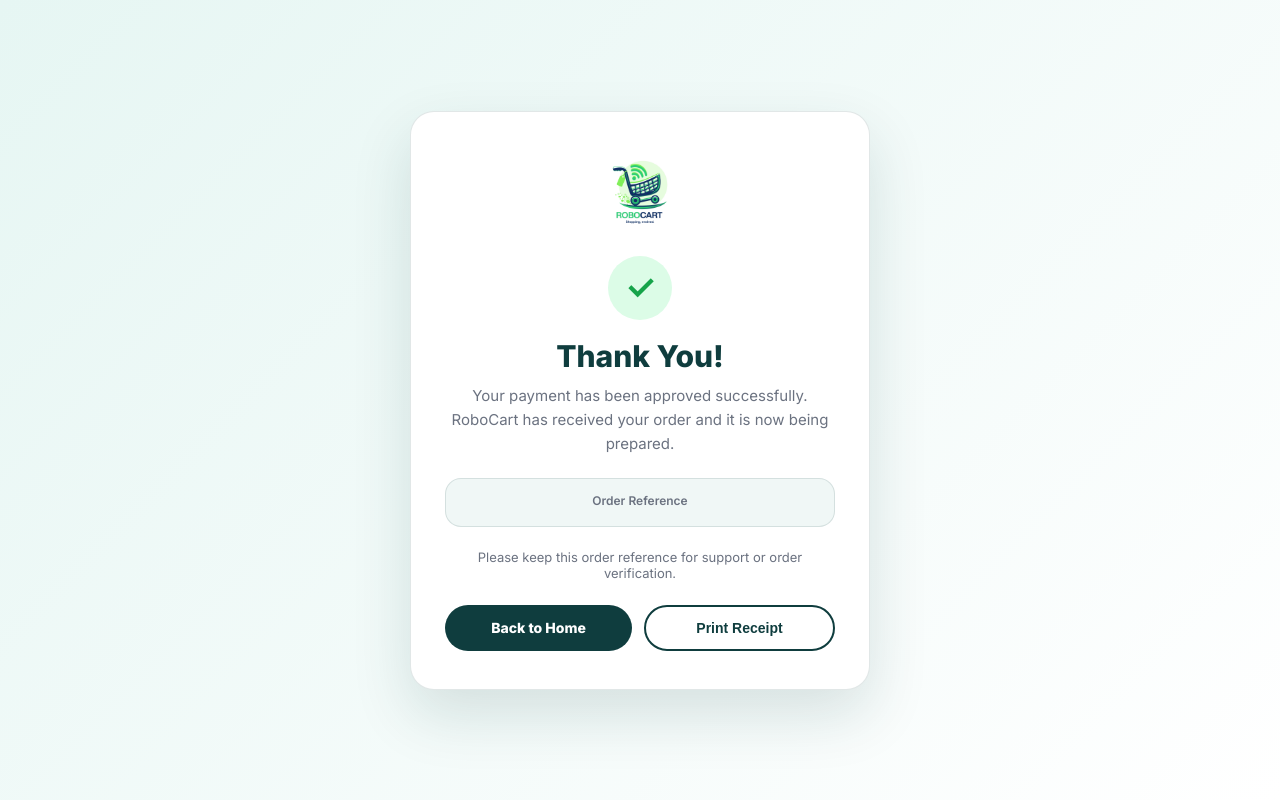
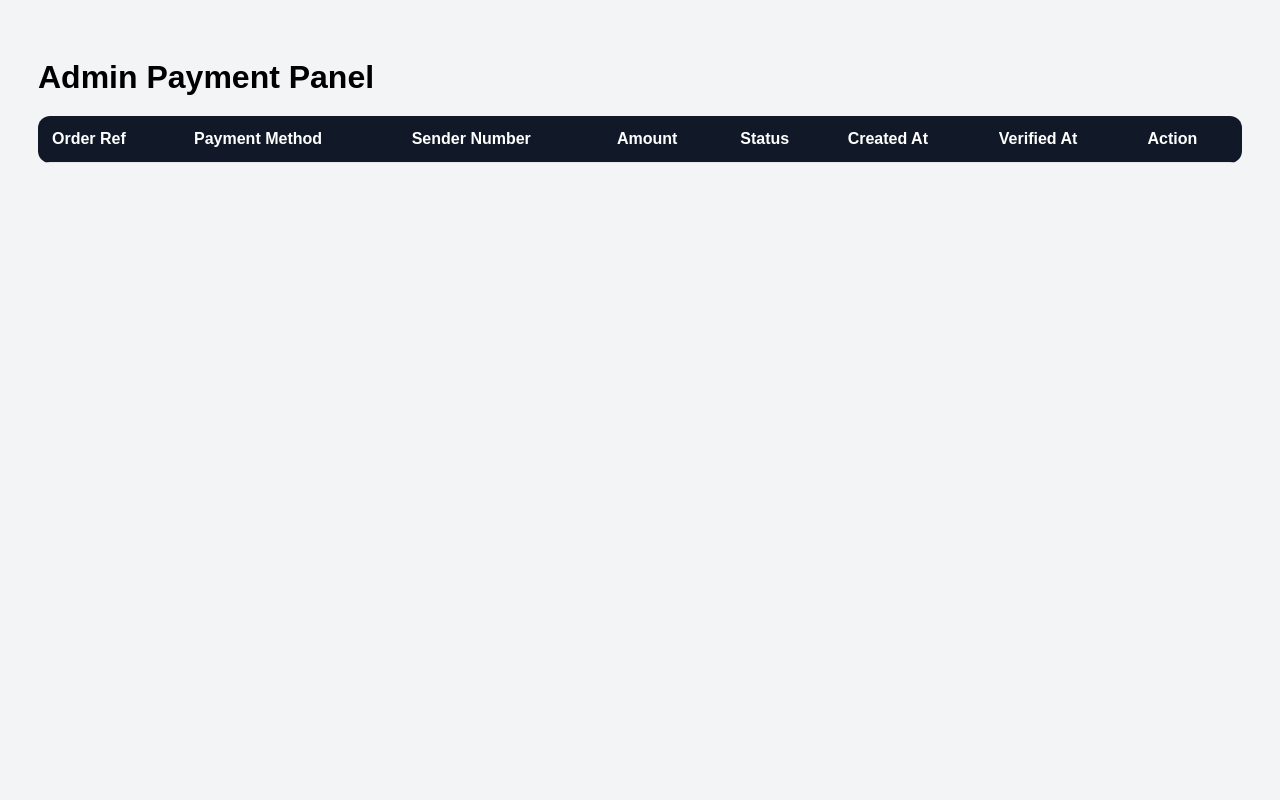
Before and after one commit to being-talha/robocart, a Flask app: template templates/admin_payments.html in a window 1280 px wide. Run offline with Flask 3, Linux system fonts and the light colour scheme; the template is opened without the code that fills it, so the values that code supplies are empty.

Commit message:
final by talha

```diff
--- a/app.py
+++ b/app.py
@@ -1,10 +1,10 @@
-from flask import Flask, render_template, request, jsonify, session
+from flask import Flask, render_template, request, jsonify, session, redirect
 from db import get_db, close_db, init_db
 import os
 import json
 import uuid
 from datetime import datetime
-from flask import request, jsonify, render_template, redirect, url_for
+
 print("Using DB:", os.path.abspath("shopping_cart.db"))
 
 app = Flask(__name__)
@@ -58,6 +58,7 @@ def find_payment(order_ref):
 
     return None
 
+
 @app.route("/search", methods=["POST"])
 def search():
     data = request.get_json()
@@ -89,6 +90,13 @@ def get_session_cart():
     if "cart" not in session:
         session["cart"] = {}
     return session["cart"]
+
+
+@app.route("/clear-cart", methods=["POST"])
+def clear_cart():
+    session["cart"] = {}
+    session.modified = True
+    return jsonify(build_cart_response())
 
 
 @app.route("/add", methods=["POST"])
@@ -242,6 +250,7 @@ def submit_payment_info():
         "status": "PENDING_VERIFICATION"
     })
 
+
 @app.route("/complete-checkout", methods=["POST"])
 def complete_checkout():
     data = request.get_json()
@@ -314,8 +323,6 @@ def complete_checkout():
     })
 
 
-
-
 @app.get("/payment/status/<order_ref>")
 def payment_status(order_ref):
     payment = find_payment(order_ref)
@@ -356,8 +363,8 @@ def approve_payment(order_ref):
             save_payments(payments)
             break
 
-    # clear cart after payment approval
-    cart.clear()
+    session["cart"] = {}
+    session.modified = True
 
     return redirect("/admin/payments?key=12345")
 
@@ -375,10 +382,12 @@ def reject_payment(order_ref):
 
     return redirect("/admin/payments?key=12345")
 
+
 @app.route("/thankyou")
 def thankyou():
     order_ref = request.args.get("orderRef", "N/A")
     return render_template("thankyou.html", order_ref=order_ref)
 
+
 if __name__ == "__main__":
     app.run(debug=True)
--- a/seed_products.py
+++ b/seed_products.py
@@ -14,7 +14,11 @@ products = [
     ("999", "Eggs", 300, "eggs.jpg", 30),
     ("8991111101316", "Johnson's Baby Oil", 450, "johnson-baby-oil.png", 50),
     ("8964000061534", "Young's Chicken Spread",310, "chicken-spread.png", 20),
-    ("6920247173227", "Rhode Lip tint",500, "rhode-lip-tint.png", 20)
+    ("6920247173227", "Rhode Lip tint",500, "rhode-lip-tint.png", 20),
+    ("8964003594084", "Peek Frean's Cake Up", 40, "cupcake.png", 30),
+    ("8961003652318", "Oreo Chocolate", 30, "oreo.png", 30),
+
+
 ]
 
 # The Upsert Query
--- a/templates/admin_payments.html
+++ b/templates/admin_payments.html
@@ -1,185 +1,132 @@
 <!DOCTYPE html>
-<html lang="en">
+<html>
 <head>
-  <meta charset="UTF-8">
-  <meta name="viewport" content="width=device-width, initial-scale=1.0">
-  <title>Thank You | RoboCart</title>
-
-  <link rel="preconnect" href="https://fonts.googleapis.com">
-  <link rel="preconnect" href="https://fonts.gstatic.com" crossorigin>
-  <link href="https://fonts.googleapis.com/css2?family=Inter:wght@400;500;600;700;800&display=swap" rel="stylesheet">
-
+    <title>Admin Payments</title>
     <style>
-    * {
-      margin: 0;
-      padding: 0;
-      box-sizing: border-box;
-    }
-
         body {
-      min-height: 100vh;
-      font-family: "Inter", sans-serif;
-      background: linear-gradient(135deg, #e6f6f3, #ffffff);
-      display: flex;
-      align-items: center;
-      justify-content: center;
-      padding: 24px;
-      color: #062f2c;
-    }
-
-    .thankyou-card {
-      width: 100%;
-      max-width: 460px;
-      background: #ffffff;
-      border-radius: 24px;
-      padding: 38px 34px;
-      text-align: center;
-      box-shadow: 0 25px 60px rgba(15, 61, 62, 0.14);
-      border: 1px solid rgba(15, 61, 62, 0.12);
-    }
-
-    .logo {
-      margin-bottom: 16px;
-    }
-
-    .logo img {
-      width: 86px;
-      height: 86px;
-      object-fit: contain;
-      border-radius: 18px;
-    }
-
-    .success-icon {
-      width: 64px;
-      height: 64px;
-      margin: 0 auto 18px;
-      border-radius: 50%;
-      background: #dcfce7;
-      color: #16a34a;
-      display: flex;
-      align-items: center;
-      justify-content: center;
-      font-size: 34px;
-      font-weight: 800;
+            font-family: Arial, sans-serif;
+            background: #f3f4f6;
+            padding: 30px;
         }
 
         h1 {
-      font-size: 30px;
-      font-weight: 800;
-      color: #0f3d3e;
-      margin-bottom: 10px;
+            margin-bottom: 20px;
         }
 
-    .message {
-      font-size: 15px;
-      line-height: 1.6;
-      color: #6b7280;
-      margin-bottom: 22px;
+        table {
+            width: 100%;
+            background: white;
+            border-collapse: collapse;
+            border-radius: 12px;
+            overflow: hidden;
         }
 
-    .order-box {
-      background: #f0f7f6;
-      border: 1px solid rgba(15, 61, 62, 0.12);
+        th, td {
             padding: 14px;
-      border-radius: 16px;
-      margin-bottom: 22px;
+            border-bottom: 1px solid #e5e7eb;
+            text-align: left;
         }
 
-    .order-box span {
-      display: block;
-      font-size: 12px;
-      color: #6b7280;
-      margin-bottom: 4px;
-      font-weight: 600;
+        th {
+            background: #111827;
+            color: white;
         }
 
-    .order-box strong {
-      font-size: 16px;
-      color: #0f3d3e;
-      font-weight: 800;
+        .pending {
+            color: #d97706;
+            font-weight: bold;
         }
 
-    .info-text {
-      font-size: 13px;
-      color: #6b7280;
-      margin-bottom: 24px;
+        .paid {
+            color: #16a34a;
+            font-weight: bold;
+        }
+
+        .rejected {
+            color: #dc2626;
+            font-weight: bold;
+        }
+
+        button {
+            padding: 8px 12px;
+            border: none;
+            border-radius: 8px;
+            cursor: pointer;
+            color: white;
+            font-weight: bold;
+        }
+
+        .approve {
+            background: #16a34a;
+        }
+
+        .reject {
+            background: #dc2626;
         }
 
         .actions {
             display: flex;
-      gap: 12px;
-    }
-
-    .btn {
-      flex: 1;
-      padding: 13px 18px;
-      border-radius: 999px;
-      border: none;
-      cursor: pointer;
-      font-size: 14px;
-      font-weight: 800;
-      text-decoration: none;
-      display: inline-flex;
-      align-items: center;
-      justify-content: center;
-    }
-
-    .btn-primary {
-      background: #0f3d3e;
-      color: white;
-    }
-
-    .btn-outline {
-      background: transparent;
-      color: #0f3d3e;
-      border: 2px solid #0f3d3e;
-    }
-
-    @media (max-width: 480px) {
-      .thankyou-card {
-        padding: 30px 22px;
-      }
-
-      .actions {
-        flex-direction: column;
-      }
-
-      h1 {
-        font-size: 26px;
-      }
+            gap: 8px;
         }
     </style>
 </head>
 
 <body>
-  <div class="thankyou-card">
+    <h1>Admin Payment Panel</h1>
 
-    <div class="logo">
-      <img src="{{ url_for('static', filename='logo.png') }}" alt="RoboCart Logo">
+    <table>
+        <thead>
+            <tr>
+                <th>Order Ref</th>
+                <th>Payment Method</th>
+                <th>Sender Number</th>
+                <th>Amount</th>
+                <th>Status</th>
+                <th>Created At</th>
+                <th>Verified At</th>
+                <th>Action</th>
+            </tr>
+        </thead>
+
+        <tbody>
+            {% for payment in payments %}
+            <tr>
+                <td>{{ payment.order_ref }}</td>
+                <td>{{ payment.payment_method }}</td>
+                <td>{{ payment.sender_number }}</td>
+                <td>Rs {{ payment.amount }}</td>
+
+                <td>
+                    {% if payment.status == "PAID" %}
+                        <span class="paid">PAID</span>
+                    {% elif payment.status == "REJECTED" %}
+                        <span class="rejected">REJECTED</span>
+                    {% else %}
+                        <span class="pending">PENDING</span>
+                    {% endif %}
+                </td>
+
+                <td>{{ payment.created_at }}</td>
+                <td>{{ payment.verified_at if payment.verified_at else "-" }}</td>
+
+                <td>
+                    {% if payment.status == "PENDING_VERIFICATION" %}
+                    <div class="actions">
+                        <form method="POST" action="/admin/payment/approve/{{ payment.order_ref }}">
+                            <button class="approve" type="submit">Approve</button>
+                        </form>
+
+                        <form method="POST" action="/admin/payment/reject/{{ payment.order_ref }}">
+                            <button class="reject" type="submit">Reject</button>
+                        </form>
                     </div>
-
-    <div class="success-icon">✓</div>
-
-    <h1>Thank You!</h1>
-
-    <p class="message">
-      Your payment has been approved successfully. RoboCart has received your order and it is now being prepared.
-    </p>
-
-    <div class="order-box">
-      <span>Order Reference</span>
-      <strong>{{ order_ref }}</strong>
-    </div>
-
-    <p class="info-text">
-      Please keep this order reference for support or order verification.
-    </p>
-
-    <div class="actions">
-      <a href="/" class="btn btn-primary">Back to Home</a>
-      <button class="btn btn-outline" onclick="window.print()">Print Receipt</button>
-    </div>
-
-  </div>
+                    {% else %}
+                        -
+                    {% endif %}
+                </td>
+            </tr>
+            {% endfor %}
+        </tbody>
+    </table>
 </body>
 </html>
```
Also changed, not shown: payments.json (+26 -0 lines), static/checkout.css (+41 -36 lines), static/checkout.js (+54 -6 lines), static/index.css (+18 -1 lines), templates/checkout.html (+37 -4 lines), templates/index.html (+47 -28 lines), templates/thankyou.html (+132 -32 lines), shopping_cart.db, static/images/cupcake.png (added), static/images/oreo.png (added), static/payments/meezan-qr.png (added). Lines whose indentation alone changed are shown as unchanged.
